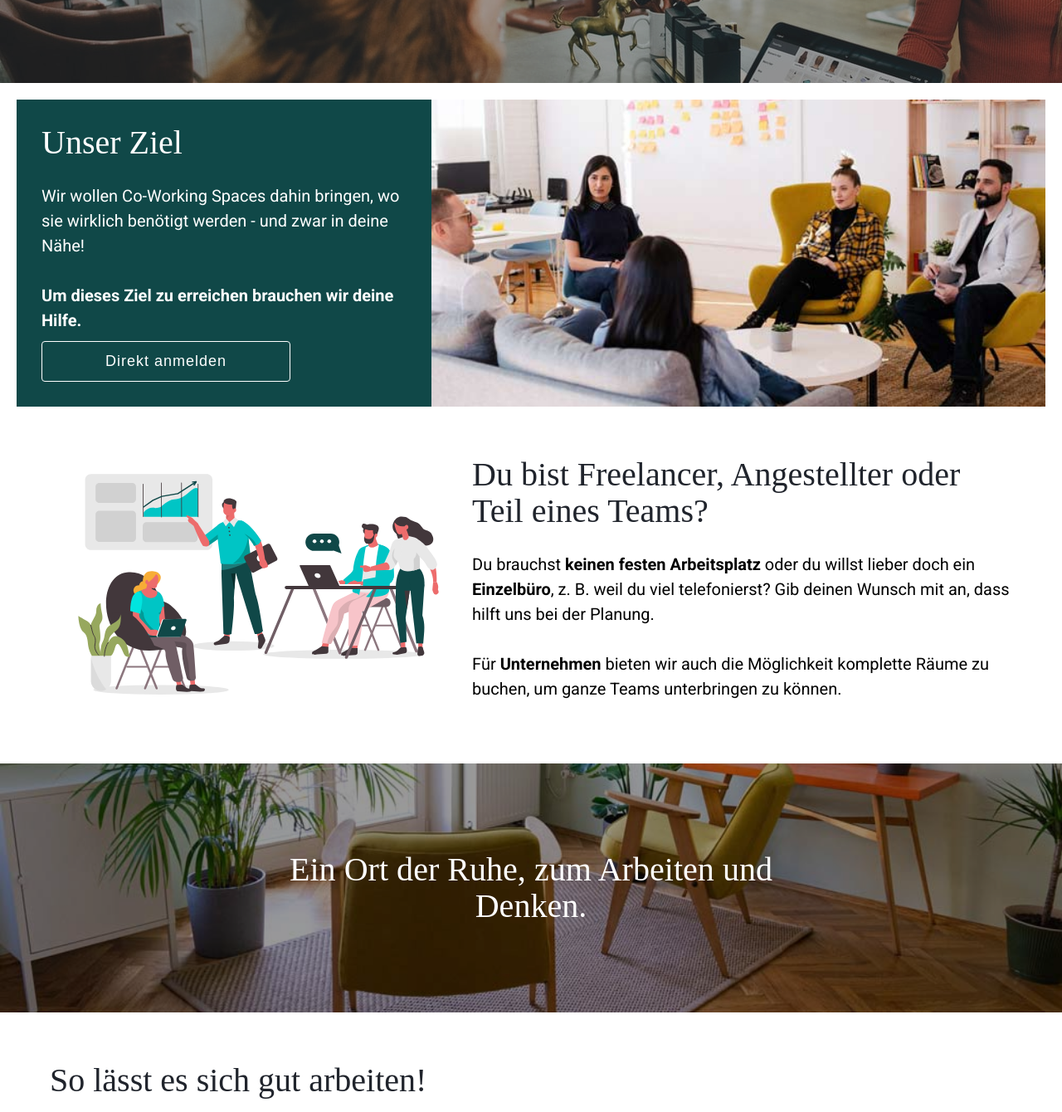
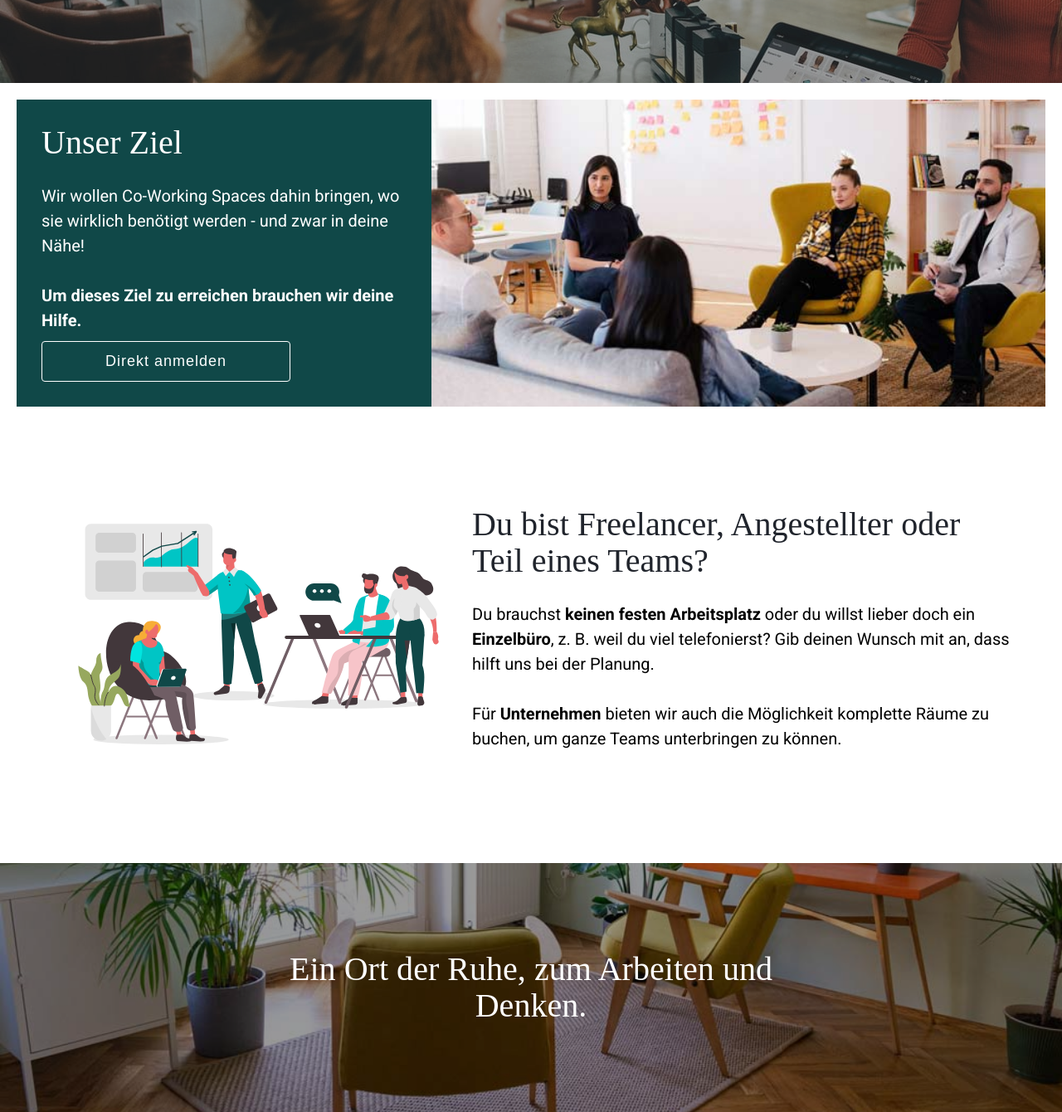
Before and after one commit to hanseventures/sustainable-packaging, a Gatsby site: page / in a window 1280 px wide. Shown: the part 700-2040 px from the top of the page at 83% size. Built offline with nearby package versions, Linux system fonts and the light colour scheme; Gatsby itself is replaced by a stand-in of ours; a web font is replaced by a local one.

Commit message:
Spacings

```diff
--- a/src/pages/index.js
+++ b/src/pages/index.js
@@ -32,7 +32,7 @@
         />
       </Helmet>
       <Onboarding />
-      <section className='l-cta content d-flex-md flex-md-row-reverse font-wht mt-md-3 m-0 mx-md-auto p-0 px-md-3'>
+      <section className='l-cta content d-flex-md flex-md-row-reverse font-wht mt-md-3 m-0 mx-md-auto pt-0 px-md-3'>
         <div className='image-wrapper'>
           <img
             alt={intro.frontmatter.first_section}
@@ -75,7 +75,7 @@
         </div>
       </section>
 
-      <section className='l-intermission font-wht position-relative black-overlay'>
+      <section className='l-intermission font-wht position-relative black-overlay my-5'>
         <h3 className='h-2 pos-abs-center text-xs-center font-wht z-index-100'>
           Ein Ort der Ruhe, zum Arbeiten und Denken.
         </h3>
```
